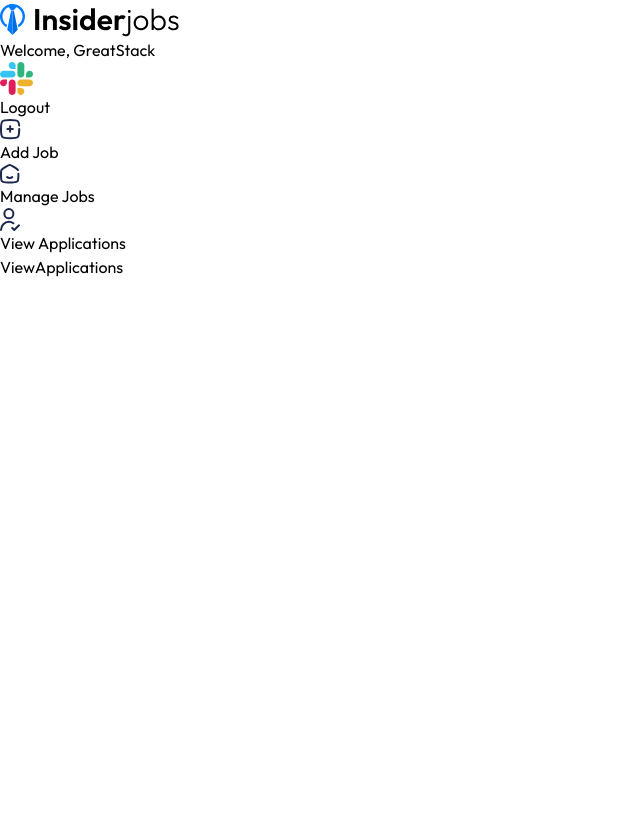
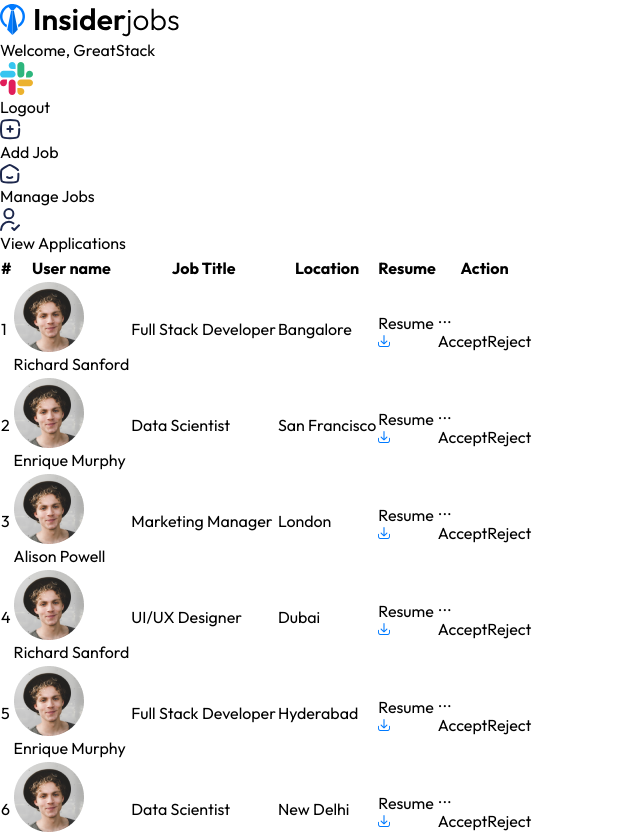
Before and after one commit to Nand68/job-portal-app, a React (Vite) app in the folder client/: page /dashboard/view-applications in a window 1280 px wide. Shown: the top 834 px of the page, without its empty margins (0-640 px from the left). Before the commit the page ends 800 px from the top, so only its background shows below. Built offline with nearby package versions, Linux system fonts and the light colour scheme.

Commit message:
Making of View Applications page

```diff
--- a/client/src/pages/ManageJobs.jsx
+++ /dev/null
@@ -1,9 +0,0 @@
-import React from 'react'
-
-const ManageJobs = () => {
-  return (
-    <div>ManageJobs</div>
-  )
-}
-
-export default ManageJobs
--- a/client/src/pages/ViewApplications.jsx
+++ b/client/src/pages/ViewApplications.jsx
@@ -1,8 +1,71 @@
 import React from 'react'
+import { assets, viewApplicationsPageData } from '../assets/assets'
 
 const ViewApplications = () => {
   return (
-    <div>ViewApplications</div>
+    <div className='container mx-auto p-4'>
+      <div>
+        <table className='w-full max-w-4xl bg-white border border-gray-200 max-sm:text-sm'>
+          <thead>
+            <tr className='border-b'>
+              <th className='py-2 px-4 text-left'>#</th>
+              <th className='py-2 px-4 text-left'>User name</th>
+              <th className='py-2 px-4 text-left max-sm:hidden'>Job Title</th>
+              <th className='py-2 px-4 text-left max-sm:hidden'>Location</th>
+              <th className='py-2 px-4 text-left'>Resume</th>
+              <th className='py-2 px-4 text-left'>Action</th>
+            </tr>
+          </thead>
+          <tbody>
+            {viewApplicationsPageData.map((applicant, index) => (
+              <tr key={index} className='text-gray-700'>
+                <td className='py-2 px-4 border-b text-center'>{index + 1}</td>
+                <td className='py-2 px-4 border-b text-center flex items-center gap-3'>
+                  <img
+                    className='w-10 h-10 rounded-full mr-3 max-sm:hidden'
+                    src={applicant.imgSrc}
+                    alt={`${applicant.name}'s profile`}
+                  />
+                  <span>{applicant.name}</span>
+                </td>
+                <td className='py-2 px-4 border-b max-sm:hidden'>{applicant.jobTitle}</td>
+                <td className='py-2 px-4 border-b max-sm:hidden'>{applicant.location}</td>
+                <td className='py-2 px-4 border-b'>
+                  <a
+                    href={applicant.resumeLink}
+                    target='_blank'
+                    rel='noopener noreferrer'
+                    className='bg-blue-50 text-blue-400 px-3 py-1 rounded inline-flex gap-2 items-center'
+                  >
+                    Resume
+                    <img
+                      src={assets.resume_download_icon}
+                      alt='Download Resume Icon'
+                      className='w-4 h-4'
+                    />
+                  </a>
+                </td>
+                <td className='py-2 px-4 border-b relative'>
+                  <div className='relative inline-block text-left group'>
+                    <button className='text-gray-500 focus:outline-none'>
+                      ...
+                    </button>
+                    <div className='z-10 hidden absolute right-0 md:left-0 top-8 w-32 bg-white border border-gray-200 rounded shadow group-hover:block'>
+                      <button className='block w-full text-left px-4 py-2 text-blue-500 hover:bg-gray-100'>
+                        Accept
+                      </button>
+                      <button className='block w-full text-left px-4 py-2 text-red-500 hover:bg-gray-100'>
+                        Reject
+                      </button>
+                    </div>
+                  </div>
+                </td>
+              </tr>
+            ))}
+          </tbody>
+        </table>
+      </div>
+    </div>
   )
 }
 
```
